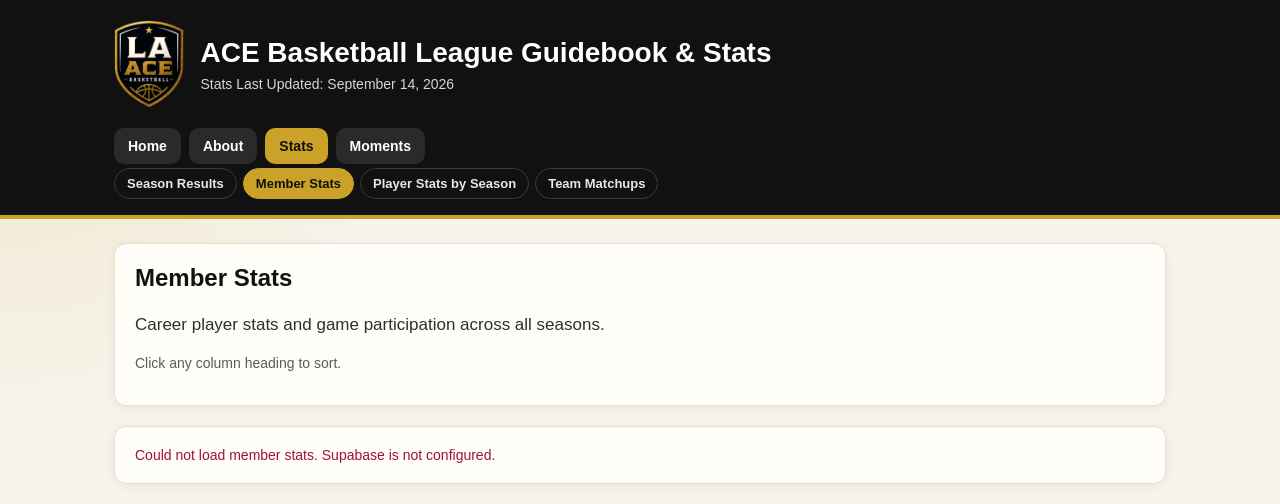
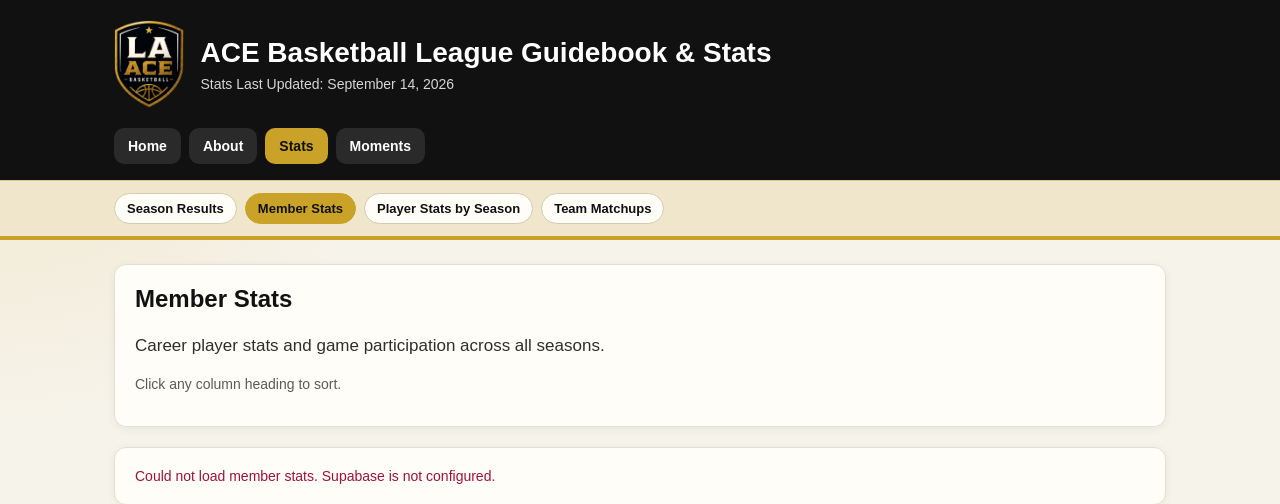
Before and after one commit to spinxara/acebasketballleague, a Flask app: page /member-stats in a window 1280 px wide. Shown: the top 504 px of the page. Run offline with Flask 3, Linux system fonts and the light colour scheme; some libraries are stand-ins or nearby versions.

Commit message:
fixed, background color of Stats sub menu

```diff
--- a/static/style.css
+++ b/static/style.css
@@ -145,17 +145,22 @@
   display: block;
 }
 
-.public-nav:has(+ .section-nav) {
-  padding-bottom: 4px;
+.public-nav:has(+ .section-nav-bar) {
+  padding-bottom: 16px;
+}
+
+.section-nav-bar {
+  background: #efe6cc;
+  border-top: 1px solid #d9c98a;
 }
 
 .section-nav {
   max-width: 1100px;
   margin: 0 auto;
-  padding: 0 24px 16px;
+  padding: 12px 24px;
   display: flex;
   flex-wrap: wrap;
-  gap: 6px;
+  gap: 8px;
 }
 
 .section-link {
@@ -163,9 +168,9 @@
   text-decoration: none;
   padding: 7px 12px;
   border-radius: 999px;
-  border: 1px solid #3a3a3a;
-  background: transparent;
-  color: #e8e8e8;
+  border: 1px solid #d7cbae;
+  background: #fffdf8;
+  color: #111;
   font-weight: bold;
   font-size: 13px;
 }
--- a/templates/public/base.html
+++ b/templates/public/base.html
@@ -75,6 +75,7 @@
       {% endif %}
     {% endfor %}
     {% if section.item %}
+      <div class="section-nav-bar">
         <nav class="section-nav" aria-label="{{ section.item.label }}">
           {% for child in section.item.children %}
             <a
@@ -84,6 +85,7 @@
             >{{ child.label }}</a>
           {% endfor %}
         </nav>
+      </div>
     {% endif %}
   </header>
 
```
Also changed, not shown: README.md. Lines whose indentation alone changed are shown as unchanged.
